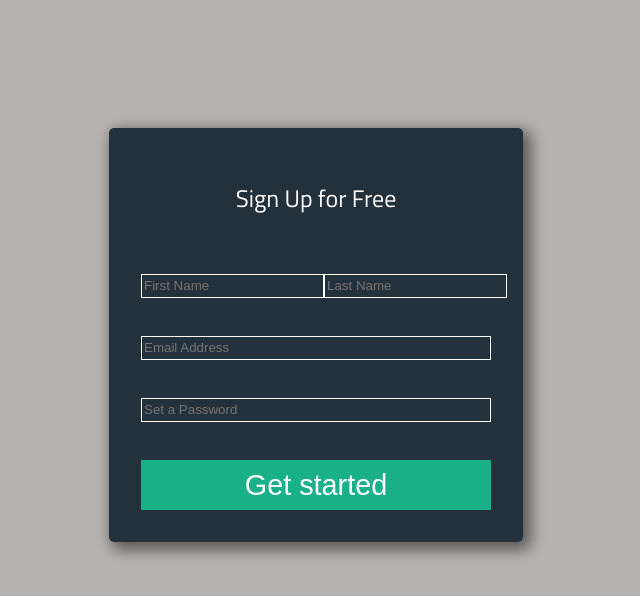
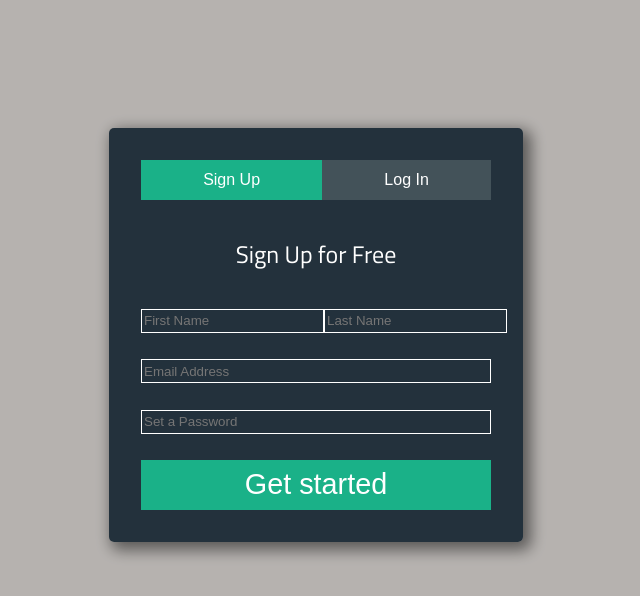
Before and after one commit to freshcodeAlice/react-learning-practice, a React (Create React App) app: page / in a window 1280 px wide. Shown: the top 596 px of the page, without its empty margins (324-964 px from the left). Built offline with nearby package versions, Linux system fonts and the light colour scheme.

Commit message:
SignUp styles finish

```diff
--- a/src/components/FormContainer/FormContainer.css
+++ b/src/components/FormContainer/FormContainer.css
@@ -37,7 +37,7 @@ body {
 .form-container .header {
     font-weight: 400;
     text-align: center;
-
+    margin: 10px 0;
 }
 
 .input-container {
@@ -46,14 +46,43 @@ body {
     justify-content: space-between;
 }
 
-.form-container input {
+.form-container .form-input {
     border: none;
     height: 20px;
     background-color: transparent;
     border: 1px solid white
 }
 
-.form-container button {
+.control-buttons {
+    display: flex;
+    flex-direction: row;
+    justify-content: space-between;
+}
+
+.control-buttons button {
+    flex-grow: 1;
+    height: 40px;
+    border: none;
+    color: inherit;
+    font-size: 1em;
+    font-weight: lighter;
+    transition: background-color 300ms ease-in-out;
+}
+
+.button-on {
+    background-color: #1ab188;
+}
+
+.button-on:hover, .button-off:hover {
+    cursor: pointer;
+    background-color: #229e7d;
+}
+
+.button-off {
+    background-color: rgba(160, 179, 176, 0.25)
+}
+
+.submit-button {
     height: 50px;
     border: none;
     background-color: #1ab188;
--- a/src/components/FormContainer/SignUpForm/index.js
+++ b/src/components/FormContainer/SignUpForm/index.js
@@ -12,13 +12,13 @@ class SignUpForm extends React.Component {
         return (
             <>
                 <h2 class="header"> Sign Up for Free</h2>
-                <div className='input-container'>
-                    <input type="text" placeholder='First Name'/>
-                    <input type="text" placeholder='Last Name'/>
+                <div className="input-container">
+                    <input className="form-input" type="text" placeholder="First Name"/>
+                    <input className="form-input" type="text" placeholder="Last Name"/>
                 </div>
-                <input type="email" placeholder='Email Address' />
-                <input type="password" placeholder='Set a Password'/>
-                <button> Get started</button>
+                <input className="form-input" type="email" placeholder="Email Address" />
+                <input className="form-input" type="password" placeholder="Set a Password"/>
+                <button className="submit-button"> Get started</button>
             </>
         )
     }
--- a/src/components/FormContainer/index.js
+++ b/src/components/FormContainer/index.js
@@ -11,7 +11,11 @@ class FormContainer extends React.Component {
         return (
             <div className='overlay'>
                 <section className='form-container'>
-                <SignUpForm />
+                <div className='control-buttons'>
+                    <button className='button-on'>Sign Up</button>
+                    <button className='button-off'>Log In</button>
+                </div>
+                        <SignUpForm />
                 </section>
             </div>
         )
```
